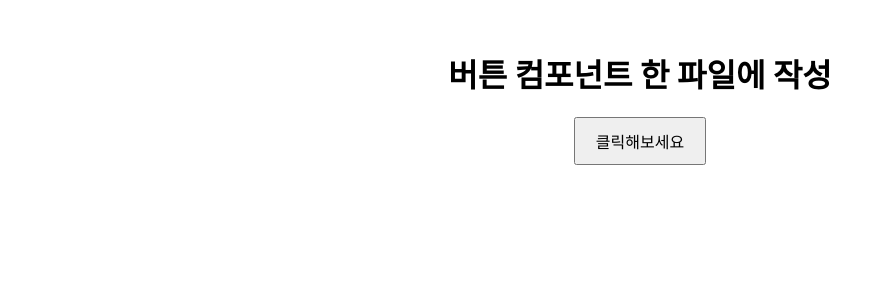
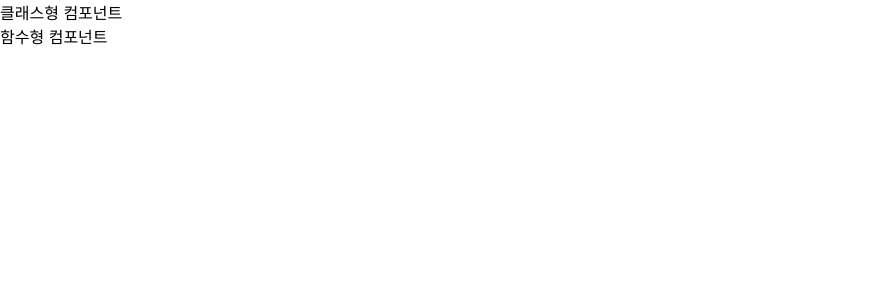
Before and after one commit to davemins/practice-React, a React (Create React App) app in the folder to-do-list/: page / in a window 1280 px wide. Shown: the top 300 px of the page, without its empty margins (0-892 px from the left). Built offline with nearby package versions, Linux system fonts and the light colour scheme.

Commit message:
Add : 클래스형 및 함수형 컴포넌트 실습 코드

```diff
--- a/to-do-list/src/App.tsx
+++ b/to-do-list/src/App.tsx
@@ -1,14 +1,8 @@
 import React from 'react';
 import logo from './logo.svg';
 import './App.css';
-
-function MyButton({ label, onClick }: { label: string; onClick: () => void }) {
-  return (
-    <button onClick={onClick} style={{ padding: '10px 20px', fontSize: '16px' }}>
-      {label}
-    </button>
-  );
-}
+import ClassCom from './ClassCom';
+import FunctionCom from './FunctionCom';
 
 function App() {
   const handleClick = () => {
@@ -16,9 +10,9 @@ function App() {
   };
 
   return (
-    <div style={{ textAlign: 'center', marginTop: '50px' }}>
-      <h1>버튼 컴포넌트 한 파일에 작성</h1>
-      <MyButton label="클릭해보세요" onClick={handleClick} />
+    <div className='container'>
+      <ClassCom></ClassCom>
+      <FunctionCom></FunctionCom>
     </div>
   );
 }
--- /dev/null
+++ b/to-do-list/src/ClassCom.tsx
@@ -0,0 +1,13 @@
+import { Component } from "react";
+
+class ClassCom extends Component{
+    render() {
+        return(
+            <div>
+                클래스형 컴포넌트
+            </div>
+        )
+    }
+}
+
+export default ClassCom;
--- /dev/null
+++ b/to-do-list/src/FunctionCom.tsx
@@ -0,0 +1,10 @@
+function FunctionCom()
+{
+    return(
+        <div>
+            함수형 컴포넌트
+        </div>
+    )
+}
+
+export default FunctionCom;
```
